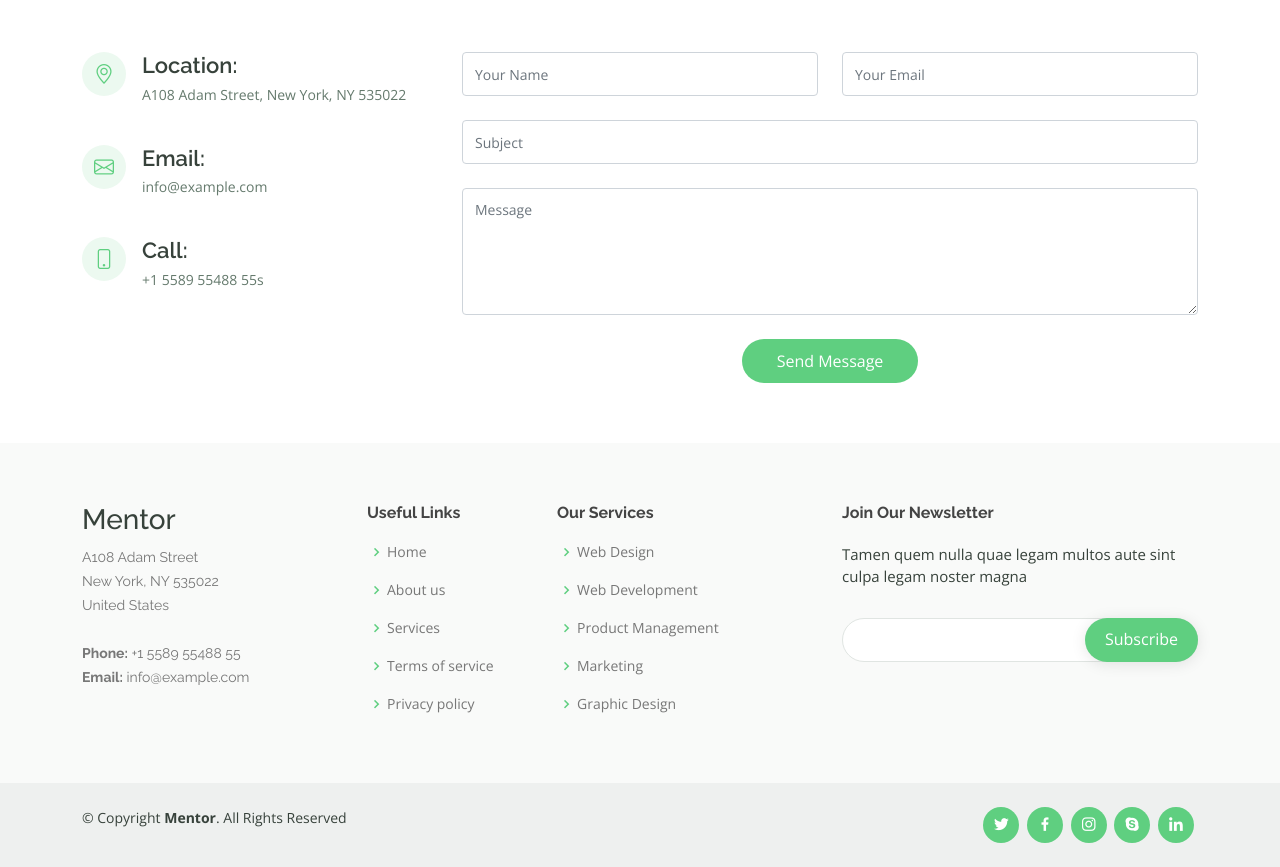
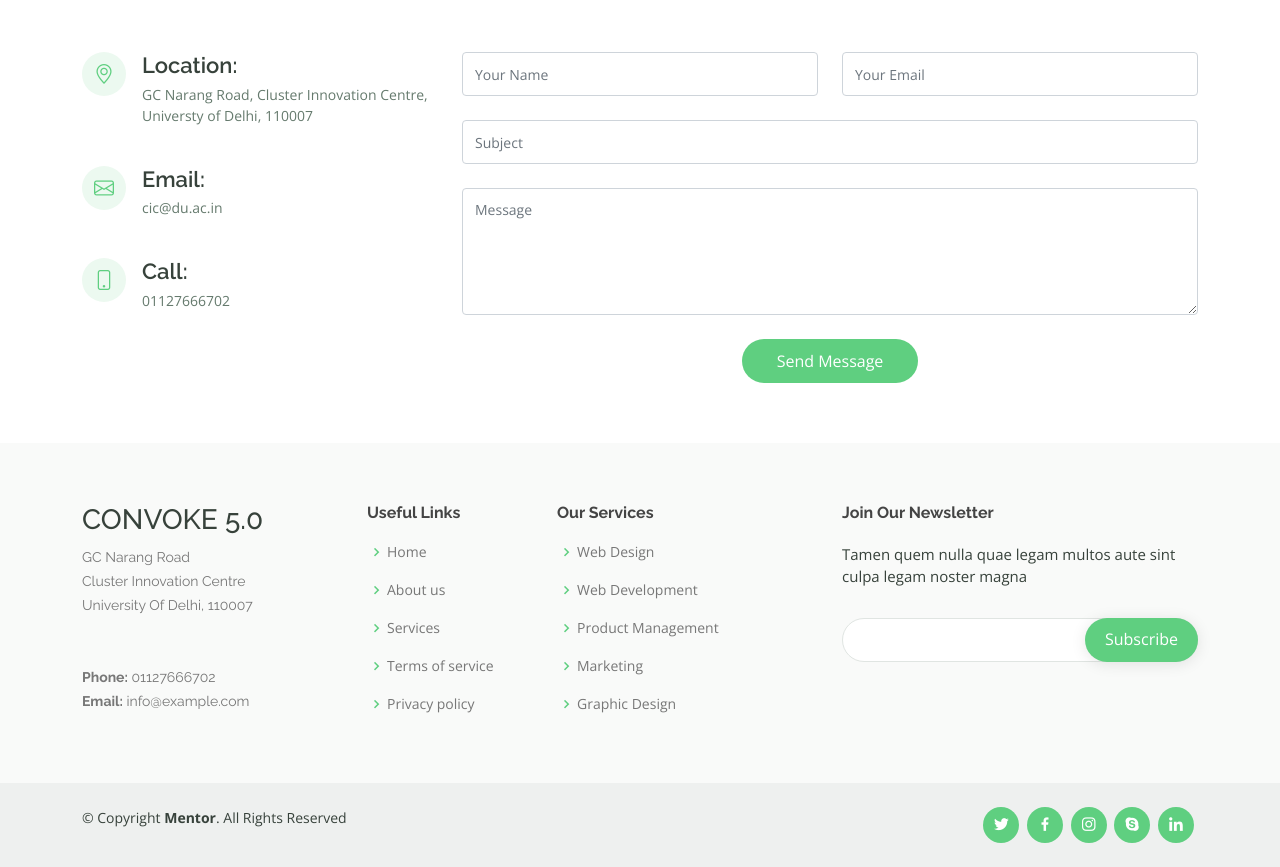
Before and after one commit to Akhil-Sharma30/Convoke-2023, a plain HTML site: page contact.html in a window 1280 px wide. Shown: the part 578-1445 px from the top of the page. Drawn offline with nearby package versions, Linux system fonts and the light colour scheme.

Commit message:
basic template for convoke

```diff
--- a/contact.html
+++ b/contact.html
@@ -107,19 +107,19 @@
               <div class="address">
                 <i class="bi bi-geo-alt"></i>
                 <h4>Location:</h4>
-                <p>A108 Adam Street, New York, NY 535022</p>
+                <p>GC Narang Road, Cluster Innovation Centre, Universty of Delhi, 110007</p>
               </div>
 
               <div class="email">
                 <i class="bi bi-envelope"></i>
                 <h4>Email:</h4>
-                <p>info@example.com</p>
+                <p>cic@du.ac.in</p>
               </div>
 
               <div class="phone">
                 <i class="bi bi-phone"></i>
                 <h4>Call:</h4>
-                <p>+1 5589 55488 55s</p>
+                <p>01127666702</p>
               </div>
 
             </div>
@@ -168,12 +168,13 @@
         <div class="row">
 
           <div class="col-lg-3 col-md-6 footer-contact">
-            <h3>Mentor</h3>
+            <h3>CONVOKE 5.0</h3>
             <p>
-              A108 Adam Street <br>
-              New York, NY 535022<br>
-              United States <br><br>
-              <strong>Phone:</strong> +1 5589 55488 55<br>
+              GC Narang Road <br>
+              Cluster Innovation Centre <br>
+              University Of Delhi, 110007<br>
+              <br><br>
+              <strong>Phone:</strong> 01127666702 <br>
               <strong>Email:</strong> info@example.com<br>
             </p>
           </div>
```
